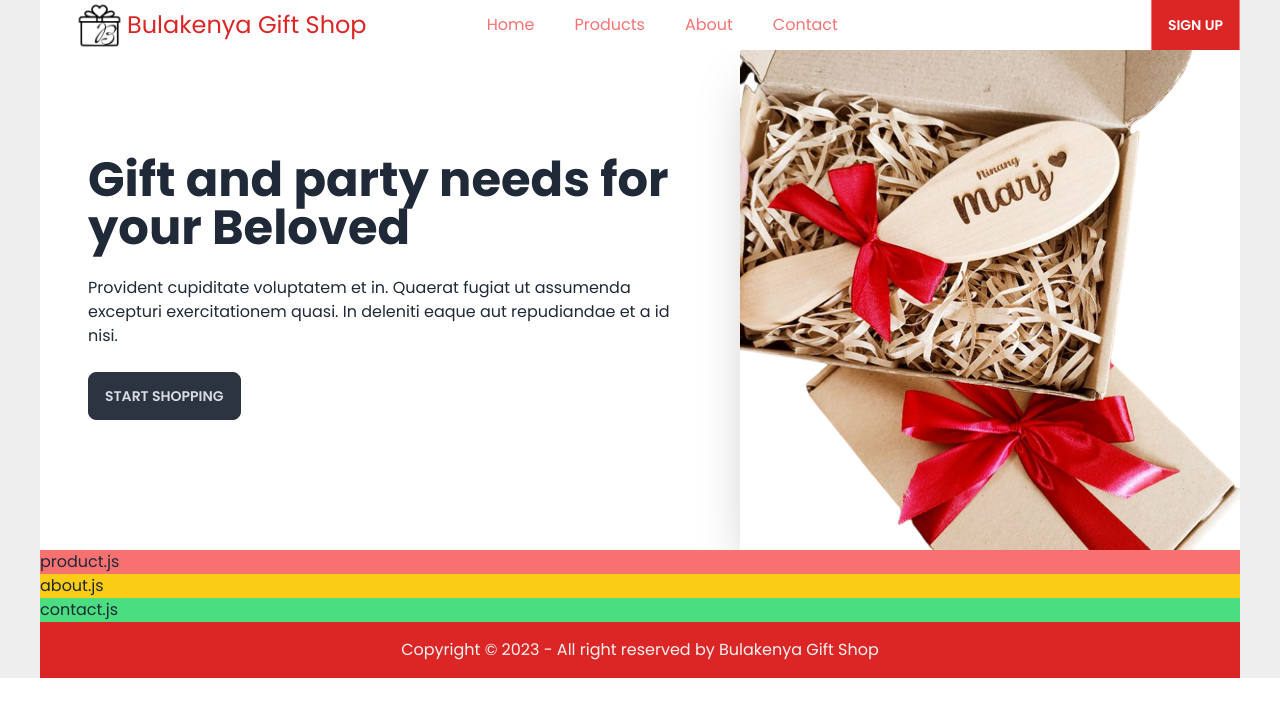
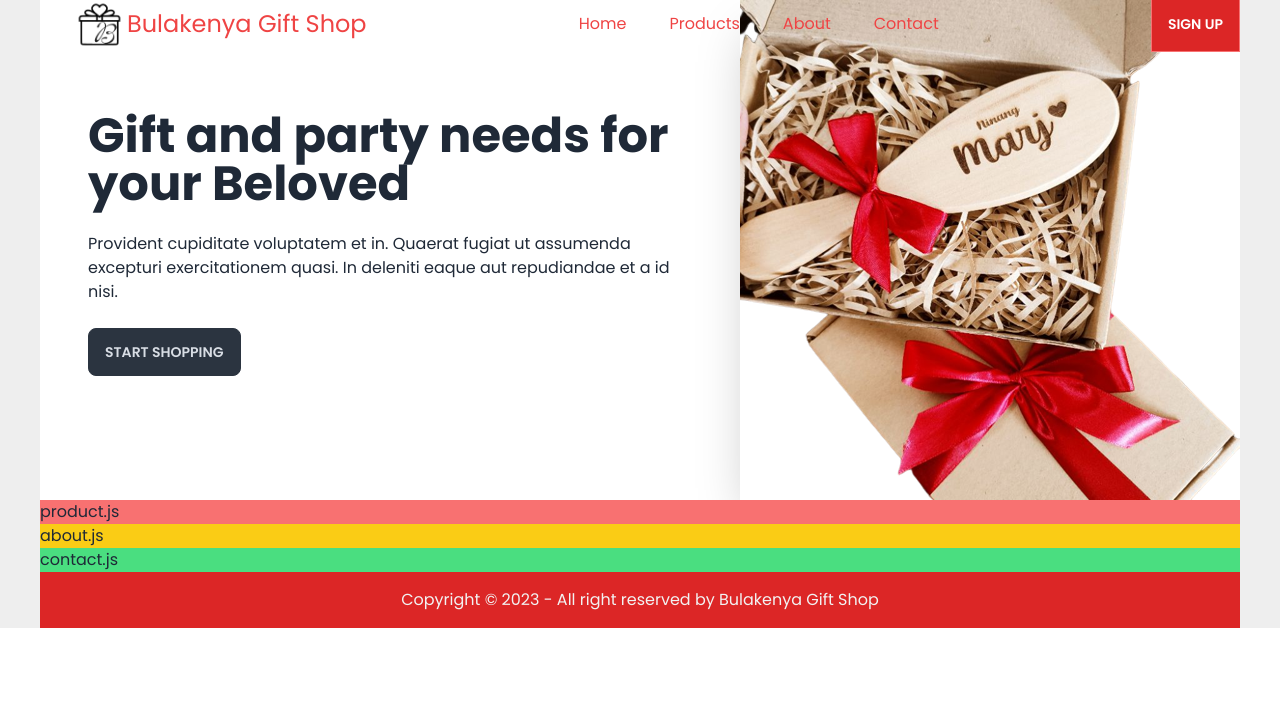
Before and after one commit to jayelemar/Bulakenya-Gift-Shop-v3, a React (Create React App) app: page / in a window 1280 px wide. Shown: the top 716 px of the page. Built offline with nearby package versions, Linux system fonts and the light colour scheme.

Commit message:
feat: navbar responsive design

```diff
--- a/src/components/header/Header.js
+++ b/src/components/header/Header.js
@@ -1,35 +1,38 @@
 import { Link } from 'react-scroll'
 import logo from '../../assets/bulakenya-logo.png'
 import styles from './Header.module.scss'
+import { useState } from 'react'
+import { HiOutlineMenuAlt3 } from 'react-icons/hi'
 
 const Header = () => {
+    const [isMenuOpen, setIsMenuOpen] = useState(false);
+
+    const toggleMenu = () => {
+        setIsMenuOpen(!isMenuOpen);
+    };
 
   return (
     <header>
         <div className={`container ${styles.header}`}>
-            <div className={styles.logo}>
-                <img src={logo} alt="" width={55} />
-                <span>
-                Bulakenya Gift Shop
-                </span>
-            </div>
-            <nav>
+            <Link to='home' smooth={true} duration={500}><div className={styles.logo}>
+                    <img src={logo} alt="" width={55} />
+                    <span>
+                        Bulakenya Gift Shop
+                    </span>
+                </div>
+            </Link>
+            <nav className={ isMenuOpen ? styles['show-nav'] : styles['close-nav'] }>
                 <ul>
-                    <Link to='home' smooth={true} duration={500}>Home</Link>
-                    <Link to='products' smooth={true} duration={500}>Products</Link>
-                    <Link to='about' smooth={true} duration={500}>About</Link>
-                    <Link to='contact' smooth={true} duration={500}>Contact</Link>
+                    <Link to='home' smooth={true} duration={500}><li>Home</li></Link>
+                    <Link to='products' smooth={true} duration={500}><li>Products</li></Link>
+                    <Link to='about' smooth={true} duration={500}><li>About</li></Link>
+                    <Link activeClass='' to='contact' smooth={true} duration={500}><li>Contact</li></Link>
                 </ul>
             </nav>
             <button className={styles['btn-sign-up']}>Sign up</button>
-                <label
-                    className={`btn swap swap-rotate ${styles.menu}`}
-                >
-            <input type="checkbox" />
-            <svg className="swap-off fill-current" xmlns="http://www.w3.org/2000/svg" width="32" height="32" viewBox="0 0 512 512"><path d="M64,384H448V341.33H64Zm0-106.67H448V234.67H64ZM64,128v42.67H448V128Z" /></svg>
-            {/* close icon */}
-            <svg className="swap-on fill-current" xmlns="http://www.w3.org/2000/svg" width="32" height="32" viewBox="0 0 512 512"><polygon points="400 145.49 366.51 112 256 222.51 145.49 112 112 145.49 222.51 256 112 366.51 145.49 400 256 289.49 366.51 400 400 366.51 289.49 256 400 145.49" /></svg>
-            </label>
+            <div className={styles['menu-icon']}>
+                <HiOutlineMenuAlt3 size={28} onClick={toggleMenu}/>
+            </div>
         </div>
     </header>
   )
--- a/src/components/header/Header.module.scss
+++ b/src/components/header/Header.module.scss
@@ -1,32 +1,46 @@
+header{
+    @apply relative
+}
+
 .header {
     height: 50px;
-
-    @apply flex items-center justify-between bg-base-100 pl-2 lg:pl-8;
+    @apply flex items-center justify-between bg-base-100 pl-2 lg:pl-8 fixed mx-auto w-screen z-10 absolute top-6 left-1/2 transform -translate-x-1/2 -translate-y-1/2 bg-transparent;
 
     .logo {
-        @apply flex items-center;
+        @apply flex items-center cursor-pointer;
 
         span {
-            @apply text-red-600 sm:text-2xl md:text-lg lg:text-2xl;
+            @apply text-red-500 sm:text-2xl md:text-lg lg:text-2xl;
         }
     }
 
     nav {
-        @apply justify-between w-1/2 hidden md:flex;
+        @apply hidden md:flex lg:flex 2xl:flex
+        w-96 justify-between
+        ;
 
         ul {
-            @apply  items-center text-error hidden md:flex;
+            @apply flex justify-between w-full;
 
-            > * {
-                @apply px-5 py-1 rounded-lg hover:bg-neutral-content hover:text-neutral;
+            li {
+                @apply cursor-pointer px-3 py-1 text-red-500 font-normal;
+            }
+
+            li:hover {
+                @apply bg-slate-300 rounded-full text-slate-900 ;
+            }
+            li.active {
+                color: green;
             }
         }
     }
 
     .btn-sign-up {
-        @apply hidden md:block btn btn-error rounded-none bg-red-600 text-base-100 h-14;
+        @apply hidden md:block btn btn-error rounded-none bg-red-600 text-base-100 h-14 my-10;
     }
-    .menu {
-        @apply rounded-none bg-inherit md:hidden;
+
+    .menu-icon{
+        @apply cursor-pointer
+        sm:flex md:hidden lg:hidden 2xl:hidden;
     }
 }
--- a/src/pages/home/Home.js
+++ b/src/pages/home/Home.js
@@ -1,6 +1,7 @@
 import React from 'react'
 import ovalBrush from '../../assets/wood-oval-brush-removebg-preview.png'
 import styles from './Home.module.scss'
+import { Link } from 'react-scroll'
 
 const Home = ( ) => {
     return (
@@ -11,7 +12,8 @@ const Home = ( ) => {
                         <div className={styles['content-text']} >
                             <h1>Gift and party needs for your Beloved</h1>
                             <p>Provident cupiditate voluptatem et in. Quaerat fugiat ut assumenda excepturi exercitationem quasi. In deleniti eaque aut repudiandae et a id nisi.</p>
-                            <button>Start Shopping</button>
+                            <Link to='products'><button>Start Shopping</button></Link>
+
 
                         </div>
                     </div>
--- a/src/pages/home/Home.module.scss
+++ b/src/pages/home/Home.module.scss
@@ -16,7 +16,7 @@
             }
 
             h1 {
-                @apply text-2xl md:text-4xl lg:text-5xl font-bold;
+                @apply text-2xl md:text-4xl lg:text-5xl font-bold mt-3 ;
             }
 
             p {
```
Also changed, not shown: src/App.css (line endings or trailing spaces).
